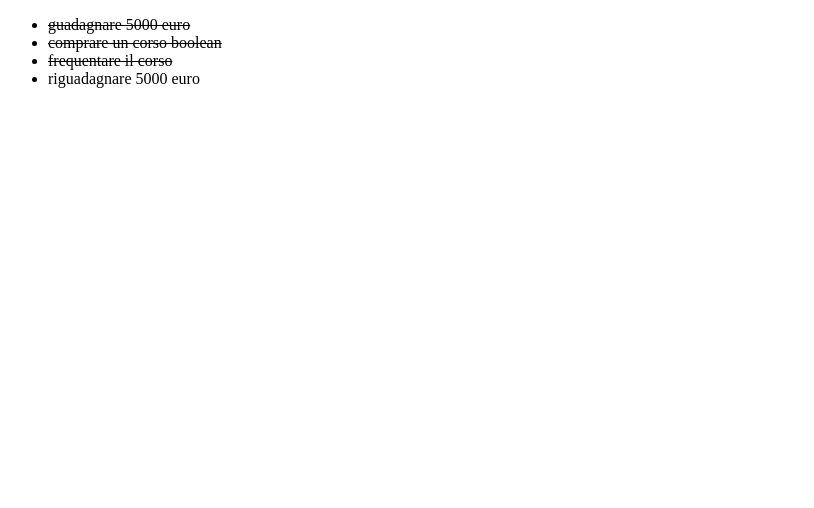
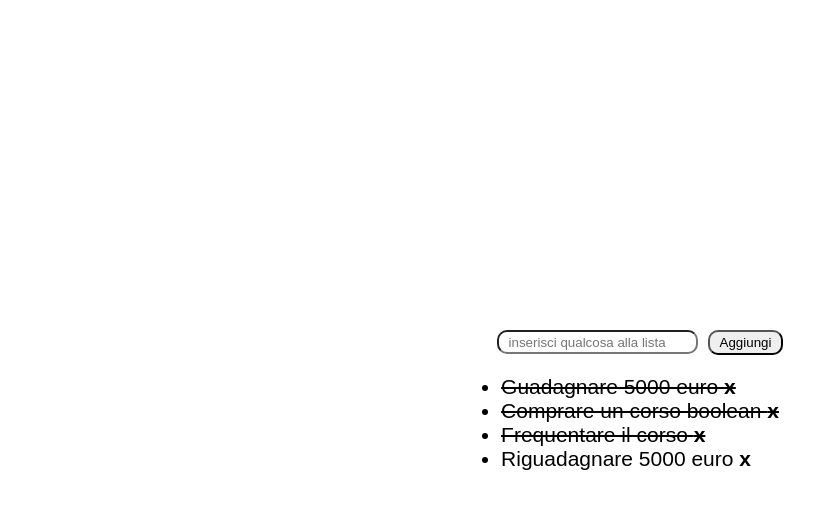
Before and after one commit to DomenicoLucarelli/vue-todolist, a plain HTML site: page index.html in a window 1280 px wide. Shown: the whole page, without its empty margins (0-814 px from the left). Drawn offline with nearby package versions, Linux system fonts and the light colour scheme.

Commit message:
feat: MILESTONE 2 e 3

```diff
--- a/index.html
+++ b/index.html
@@ -15,13 +15,25 @@
 
     <div id="app">
 
-        <ul>
-            <li v-for="(listElement, index) in list" :class="listElement.done == true ? 'cancelled' : '' " >
+        <div class="container">
 
-                {{listElement.text}}
+            <div class="input-container">
 
-            </li>
-        </ul>
+                <input v-model="inputValue.text" type="text" placeholder="inserisci qualcosa alla lista">
+
+                <button @click="pushInput()" >Aggiungi</button>
+
+            </div>
+
+            <ul>
+                <li v-for="(listElement, index) in list" :class="listElement.done == true ? 'cancelled' : '' " >
+
+                    {{listElement.text}} <strong @click="removeTodo(index)">x</strong>
+
+                </li>
+            </ul>
+
+        </div>
 
     </div>
 
--- a/script.js
+++ b/script.js
@@ -7,25 +7,47 @@ const { createApp } = Vue
         list: [
 
             {
-                text: 'guadagnare 5000 euro',
+                text: 'Guadagnare 5000 euro',
                 done: true
             },
 
             {
-                text: 'comprare un corso boolean',
+                text: 'Comprare un corso boolean',
                 done: true
             },
 
             {
-                text: 'frequentare il corso',
+                text: 'Frequentare il corso',
                 done: true
             },
 
             {
-                text: 'riguadagnare 5000 euro',
+                text: 'Riguadagnare 5000 euro',
                 done: false
             },
-        ]
+        ],
+
+        inputValue:{
+            text: '' ,
+            done: false,
+        },
       }
-    }
+    },
+
+    methods: {
+
+        //funxione che cancella elemento dall'array
+        removeTodo(listIndex){
+            this.list.splice(listIndex , 1)
+        },
+
+        // funzione che pusha un oggetto nell'array
+        pushInput(){
+
+            this.list.push(this.inputValue)
+
+        },
+
+
+    },
   }).mount('#app')
--- a/style.css
+++ b/style.css
@@ -1,3 +1,51 @@
+*{
+    margin: 0;
+    padding: 0;
+    box-sizing: border-box;
+    font-family: sans-serif;
+}
+
 .cancelled{
     text-decoration: line-through;
 }
+
+strong{
+    cursor: pointer;
+}
+
+.container{
+    max-width: 500px;
+    margin: 0 auto;
+    height: 100vh;
+    display: flex;
+    flex-direction: column;
+    justify-content: center;
+    align-items: center;
+    gap: 20px;
+
+}
+
+li{
+    font-size: 21px;
+
+
+}
+
+li strong{
+    font-weight: bold;
+}
+
+.input-container input{
+    height: 21px;
+    border-radius: 10px;
+    margin-right: 10px;
+    padding: 10px;
+
+}
+
+.input-container button{
+
+    padding: 3px 10px;
+    border-radius: 10px;
+
+}
```
